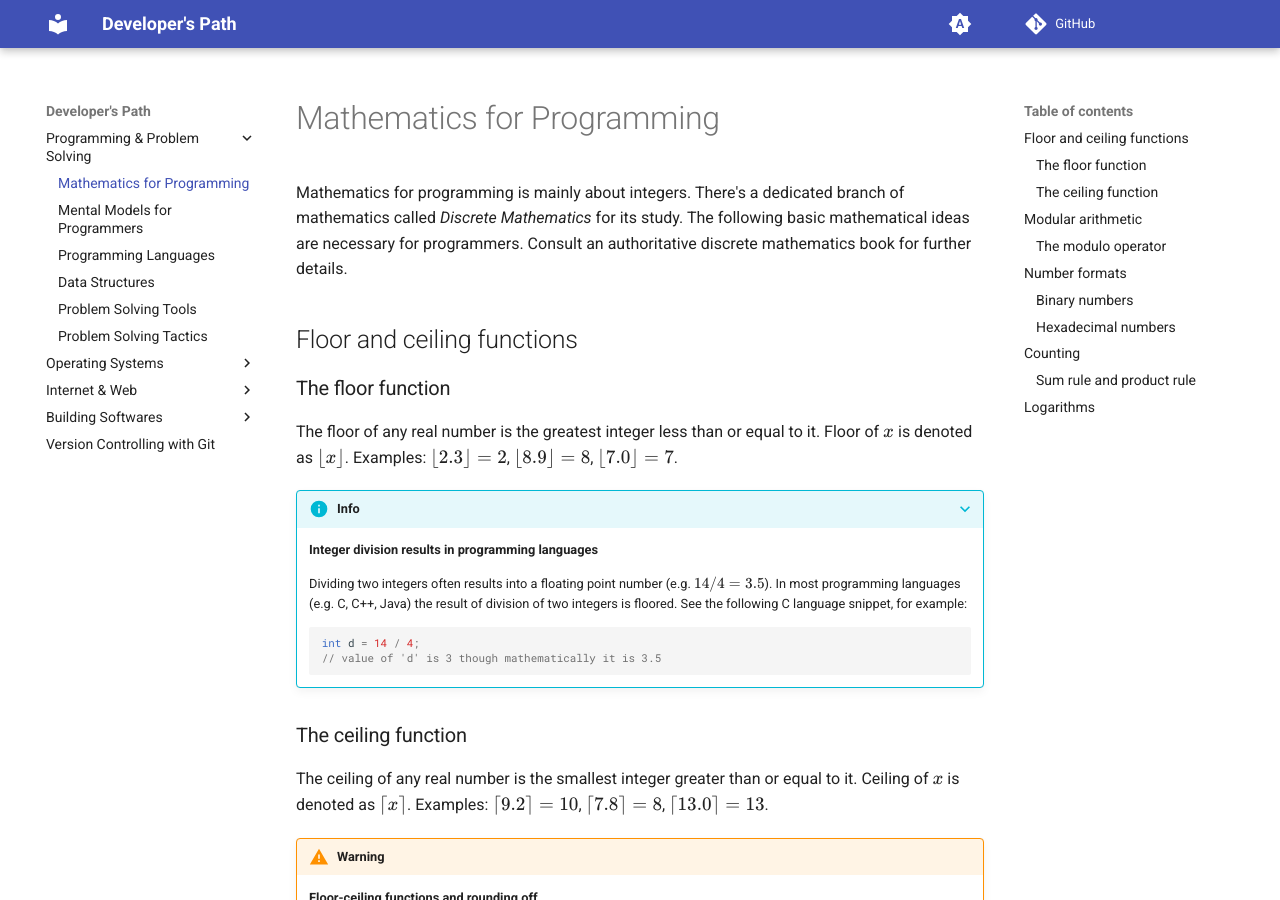
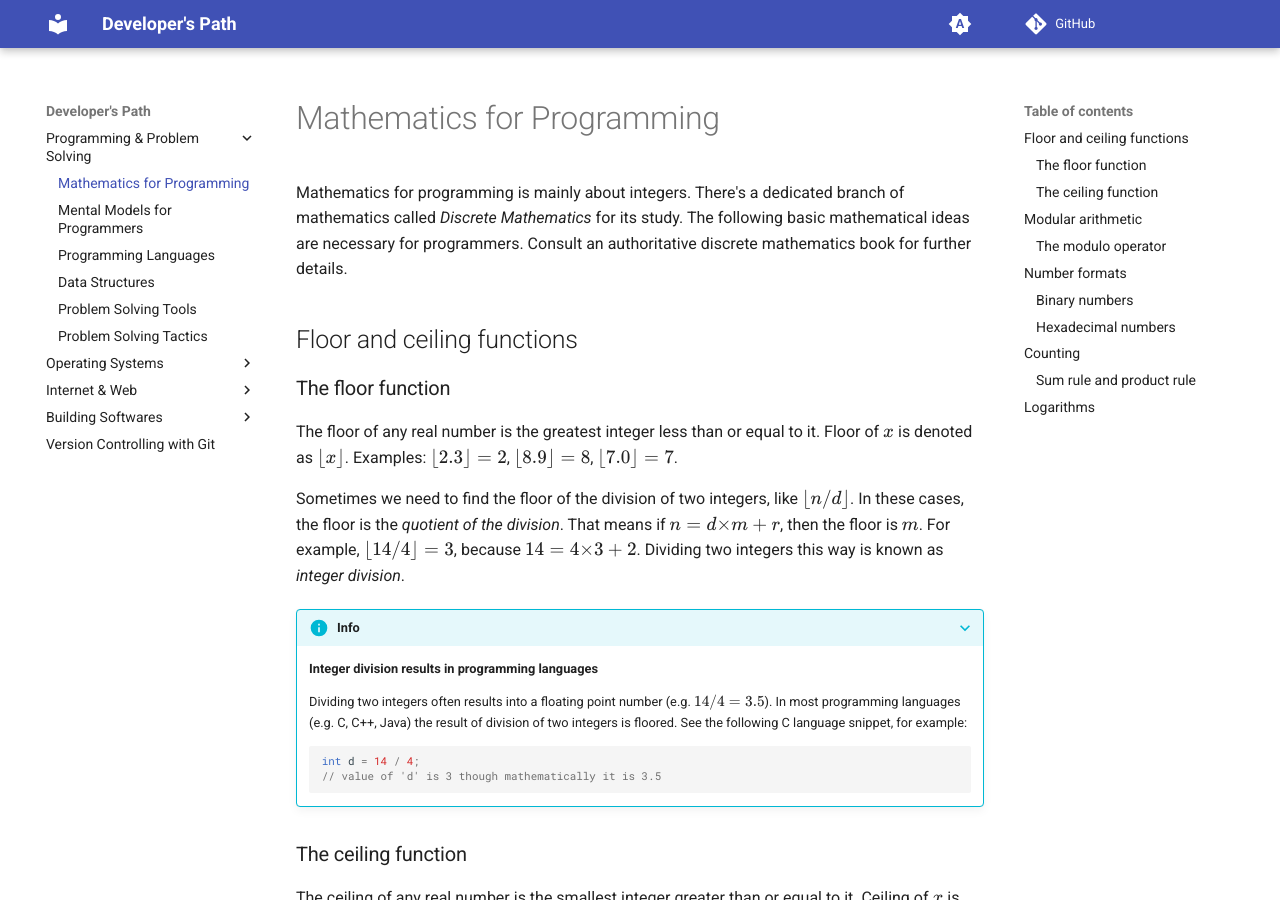
Before and after one commit to gharials/dev-path, an MkDocs documentation site: the page built from docs/programming/math-prog.md, in a window 1280 px wide and 900 px high. Built offline with MkDocs 1.6.1 and Material for MkDocs 9.7.7, drawn with Linux system fonts in a browser that asks for light colours; comment, search, counter and statistics services are not loaded.

Commit message:
'math-prog': integer division.

```diff
--- a/docs/programming/math-prog.md
+++ b/docs/programming/math-prog.md
@@ -7,6 +7,8 @@ Mathematics for programming is mainly about integers. There's a dedicated branch
 ### The floor function
 
 The floor of any real number is the greatest integer less than or equal to it. Floor of $x$ is denoted as $⌊x⌋$. Examples: $⌊2.3⌋ = 2$, $⌊8.9⌋ = 8$, $⌊7.0⌋ = 7$.
+
+Sometimes we need to find the floor of the division of two integers, like $⌊n / d⌋$. In these cases, the floor is the _quotient of the division_. That means if $n = d × m + r$, then the floor is $m$. For example, $⌊14 / 4⌋ = 3$, because $14 = 4 × 3 + 2$. Dividing two integers this way is known as _integer division_.
 
 ???+ info
     **Integer division results in programming languages**
```
